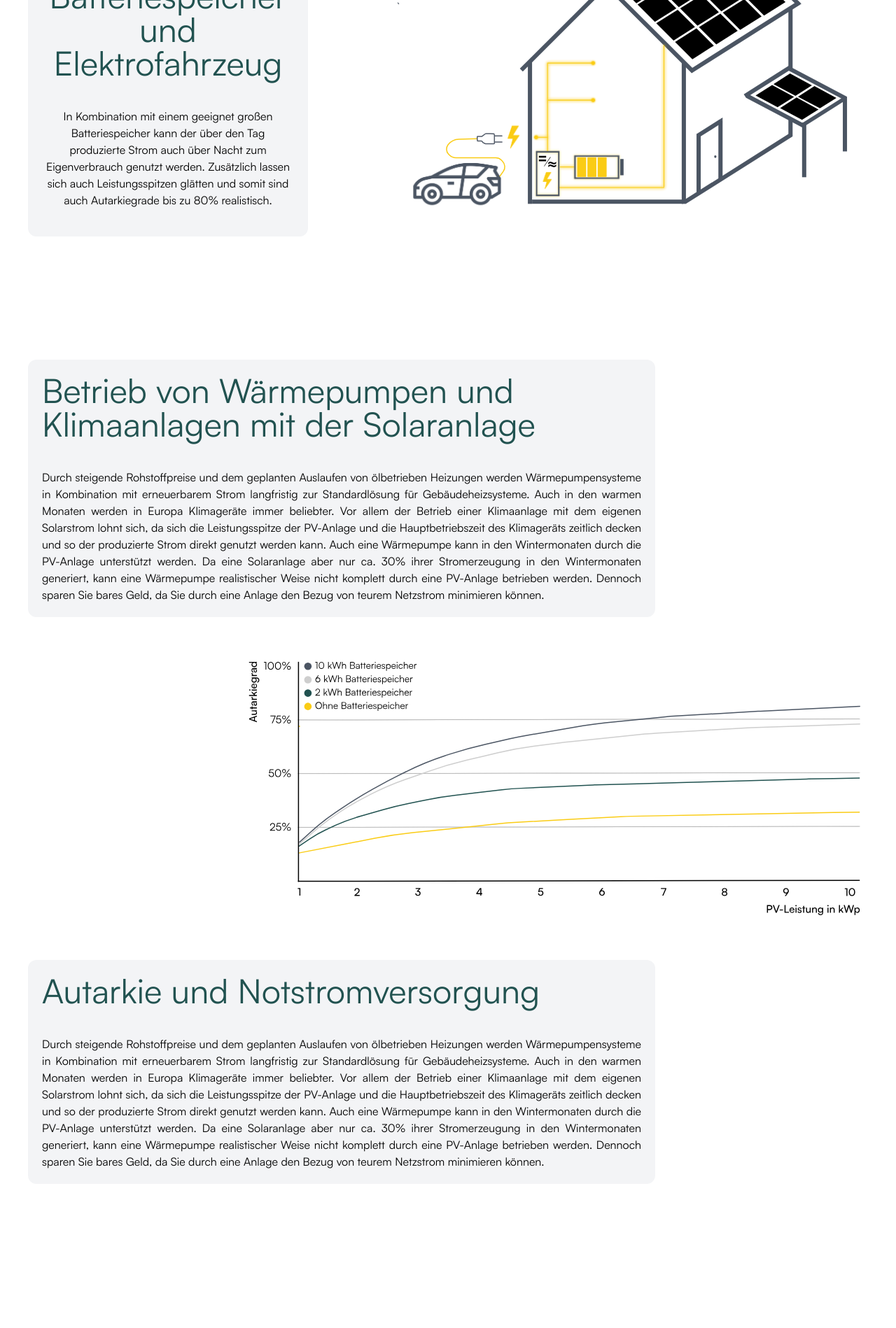
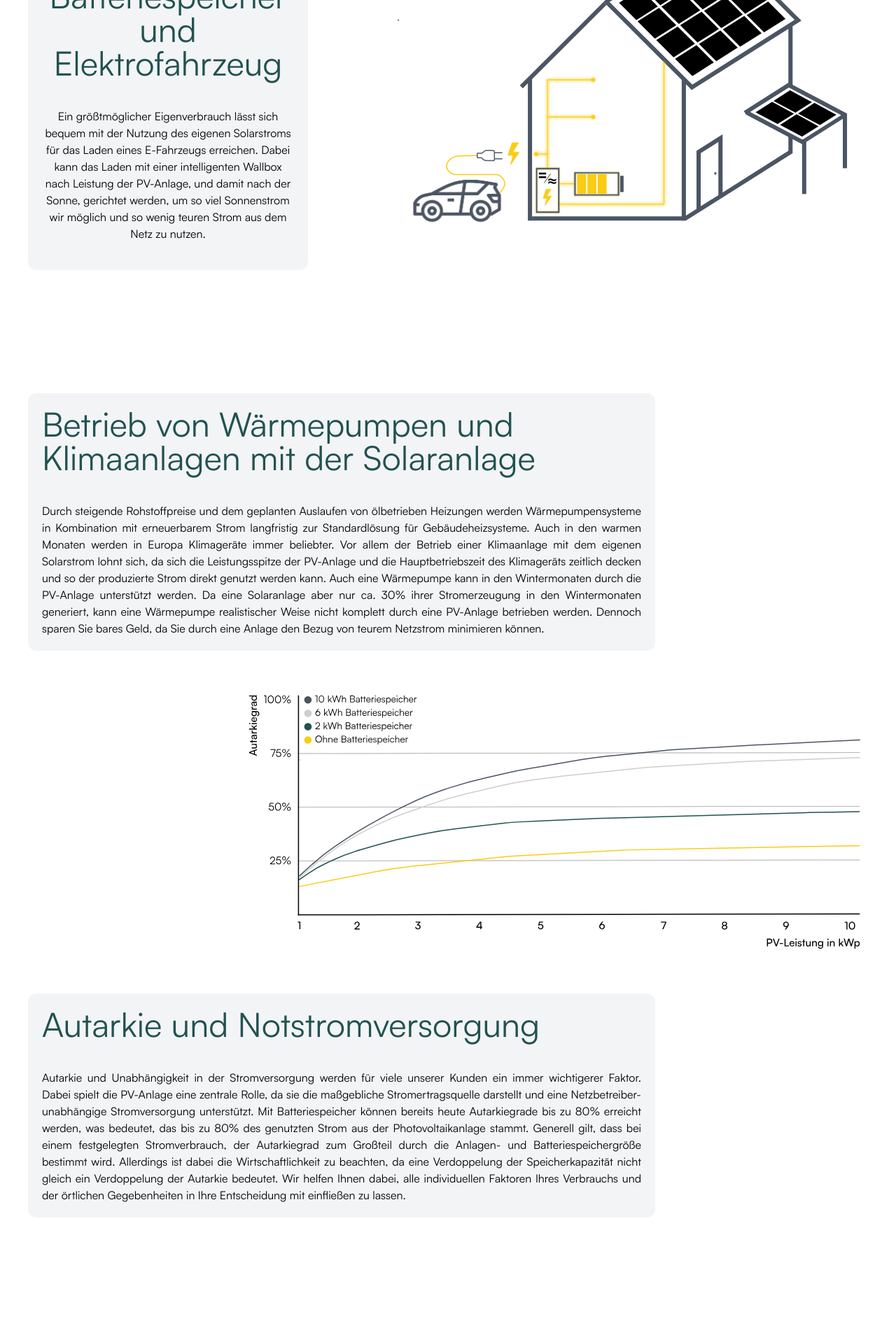
Before and after one commit to oskarlatussek/Lumix-website-new, a Next.js app: page /photovoltaik in a window 1280 px wide. Shown: the part 2633-4531 px from the top of the page at 70% size. Built offline with nearby package versions, Linux system fonts and the light colour scheme.

Commit message:
update texts

```diff
--- a/pages/photovoltaik.tsx
+++ b/pages/photovoltaik.tsx
@@ -54,7 +54,7 @@ const Privat: NextPage = () => {
                             <div className='flex flex-col space-y-5 sm:space-y-10 items-center text-center'>
                                 <p className='text-4xl xl:text-5xl text-[#215250] max-w-2xl text-left sm:text-center'>PV-Anlage in Kombination mit Batteriespeicher und Elektrofahrzeug</p>
                                 <p className='max-w-xl text-justify sm:text-center'>
-                                    In Kombination mit einem geeignet großen Batteriespeicher kann der über den Tag produzierte Strom auch über Nacht zum Eigenverbrauch genutzt werden. Zusätzlich lassen sich auch Leistungsspitzen glätten und somit sind auch Autarkiegrade bis zu 80% realistisch.
+                                    Ein größtmöglicher Eigenverbrauch lässt sich bequem mit der Nutzung des eigenen Solarstroms für das Laden eines E-Fahrzeugs erreichen. Dabei kann das Laden mit einer intelligenten Wallbox nach Leistung der PV-Anlage, und damit nach der Sonne,  gerichtet werden, um so viel Sonnenstrom wir möglich und so wenig teuren Strom aus dem Netz zu nutzen.
                                 </p>
                             </div>
                         </div>
@@ -81,9 +81,8 @@ const Privat: NextPage = () => {
                     <div className={`w-full flex flex-col space-y-5 sm:space-y-10 max-w-4xl bg-gray-100 rounded-xl p-2 sm:p-5`}>
                         <p className='text-3xl sm:text-4xl xl:text-5xl text-[#215250]'>Autarkie und Notstromversorgung</p>
                         <p className='text-justify text-sm sm:text-base'>
-                            Durch steigende Rohstoffpreise und dem geplanten Auslaufen von ölbetrieben Heizungen werden Wärmepumpensysteme in Kombination mit erneuerbarem Strom langfristig zur Standardlösung für Gebäudeheizsysteme. Auch in den warmen Monaten werden in Europa Klimageräte immer beliebter.
-                            Vor allem der Betrieb einer Klimaanlage mit dem eigenen Solarstrom lohnt sich, da sich die Leistungsspitze der PV-Anlage und die Hauptbetriebszeit des Klimageräts zeitlich decken und so der produzierte Strom direkt genutzt werden kann.
-                            Auch eine Wärmepumpe kann in den Wintermonaten durch die PV-Anlage unterstützt werden. Da eine Solaranlage aber nur ca. 30% ihrer Stromerzeugung in den Wintermonaten generiert, kann eine Wärmepumpe realistischer Weise nicht komplett durch eine PV-Anlage betrieben werden. Dennoch sparen Sie bares Geld, da Sie durch eine Anlage den  Bezug von teurem Netzstrom minimieren können.
+                            Autarkie und Unabhängigkeit in der Stromversorgung werden für viele unserer Kunden ein immer wichtigerer Faktor. Dabei spielt die PV-Anlage eine zentrale Rolle, da sie die maßgebliche Stromertragsquelle darstellt und eine Netzbetreiber-unabhängige Stromversorgung unterstützt. Mit Batteriespeicher können bereits heute Autarkiegrade bis zu 80% erreicht werden, was bedeutet, das bis zu 80% des genutzten Strom aus der Photovoltaikanlage stammt.
+                            Generell gilt, dass bei einem festgelegten Stromverbrauch, der Autarkiegrad zum Großteil durch die Anlagen- und Batteriespeichergröße bestimmt wird. Allerdings ist dabei die Wirtschaftlichkeit zu beachten, da eine Verdoppelung der Speicherkapazität nicht gleich ein Verdoppelung der Autarkie bedeutet. Wir helfen Ihnen dabei, alle individuellen Faktoren Ihres Verbrauchs und der örtlichen Gegebenheiten in Ihre Entscheidung mit einfließen zu lassen.
                         </p>
                     </div>
                 </div>
```
